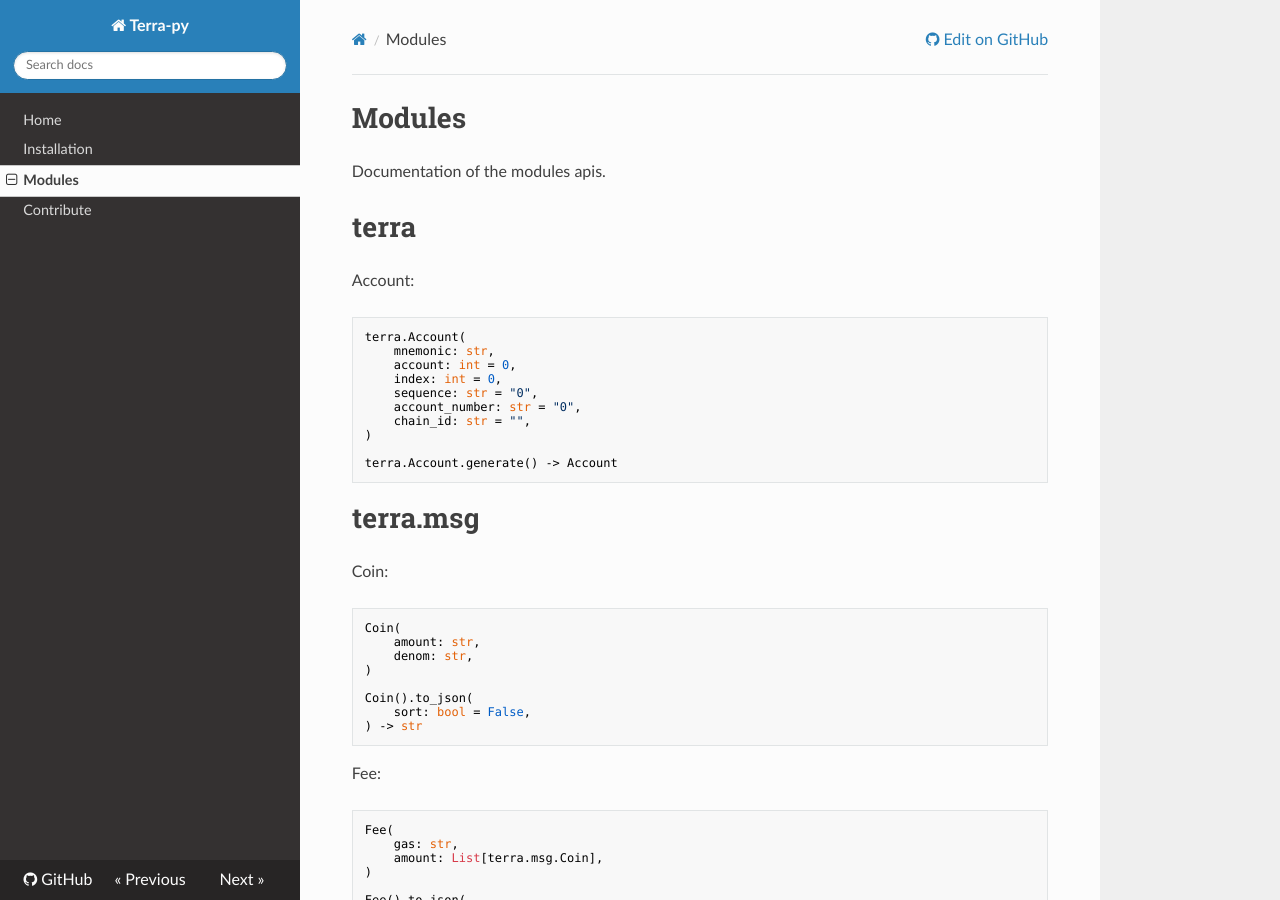
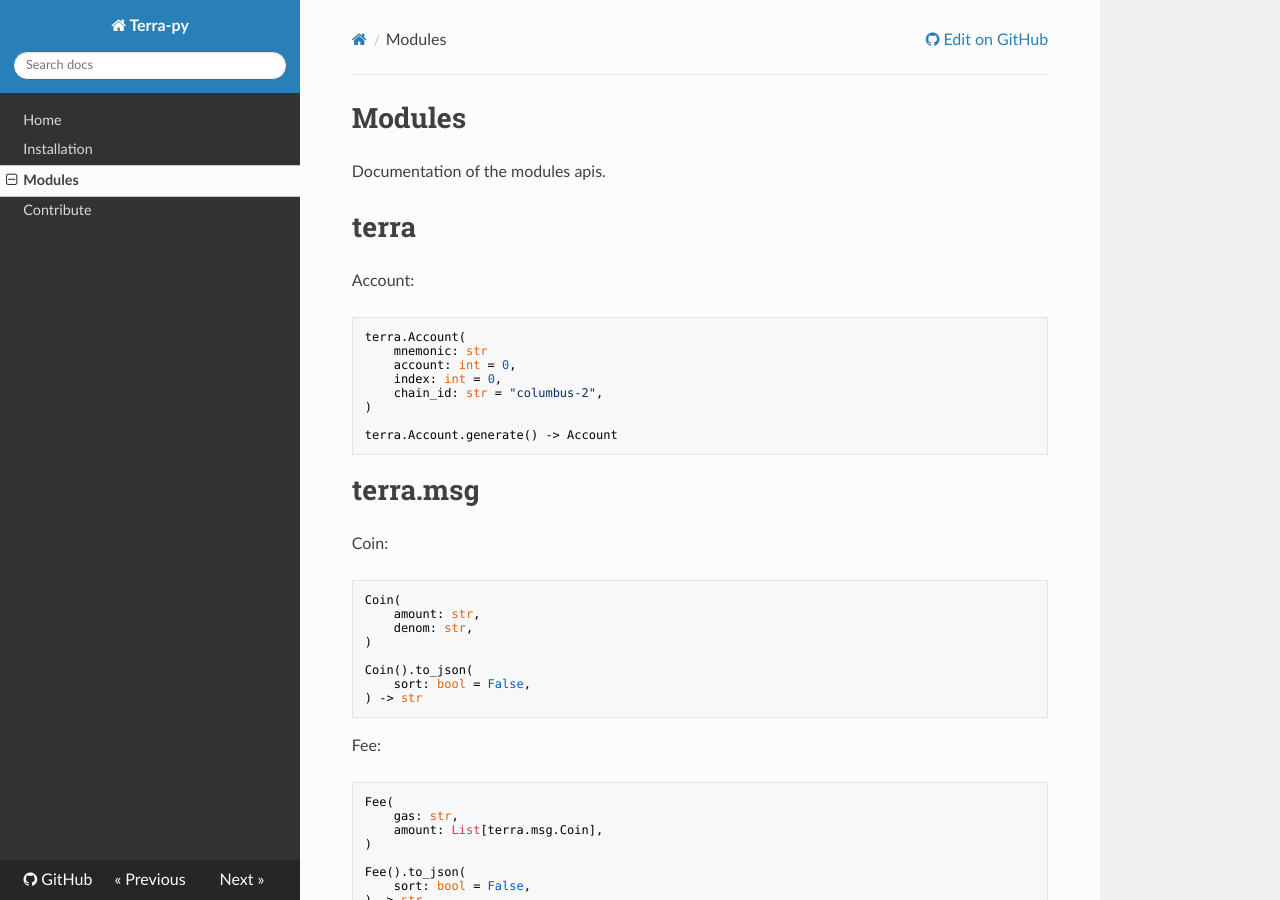
Before and after one commit to jooddang/terra-py, an MkDocs documentation site: the page built from docs/modules.md, in a window 1280 px wide and 900 px high. Built offline with MkDocs 1.6.1, drawn with Linux system fonts in a browser that asks for light colours; nearby versions of some CDN libraries.

Commit message:
docs(modules): update account

````diff
--- a/docs/modules.md
+++ b/docs/modules.md
@@ -7,12 +7,10 @@ Documentation of the modules apis.
 Account:
 ```python
 terra.Account(
-    mnemonic: str,
+    mnemonic: str
     account: int = 0,
     index: int = 0,
-    sequence: str = "0",
-    account_number: str = "0",
-    chain_id: str = "",
+    chain_id: str = "columbus-2",
 )
 
 terra.Account.generate() -> Account
````
